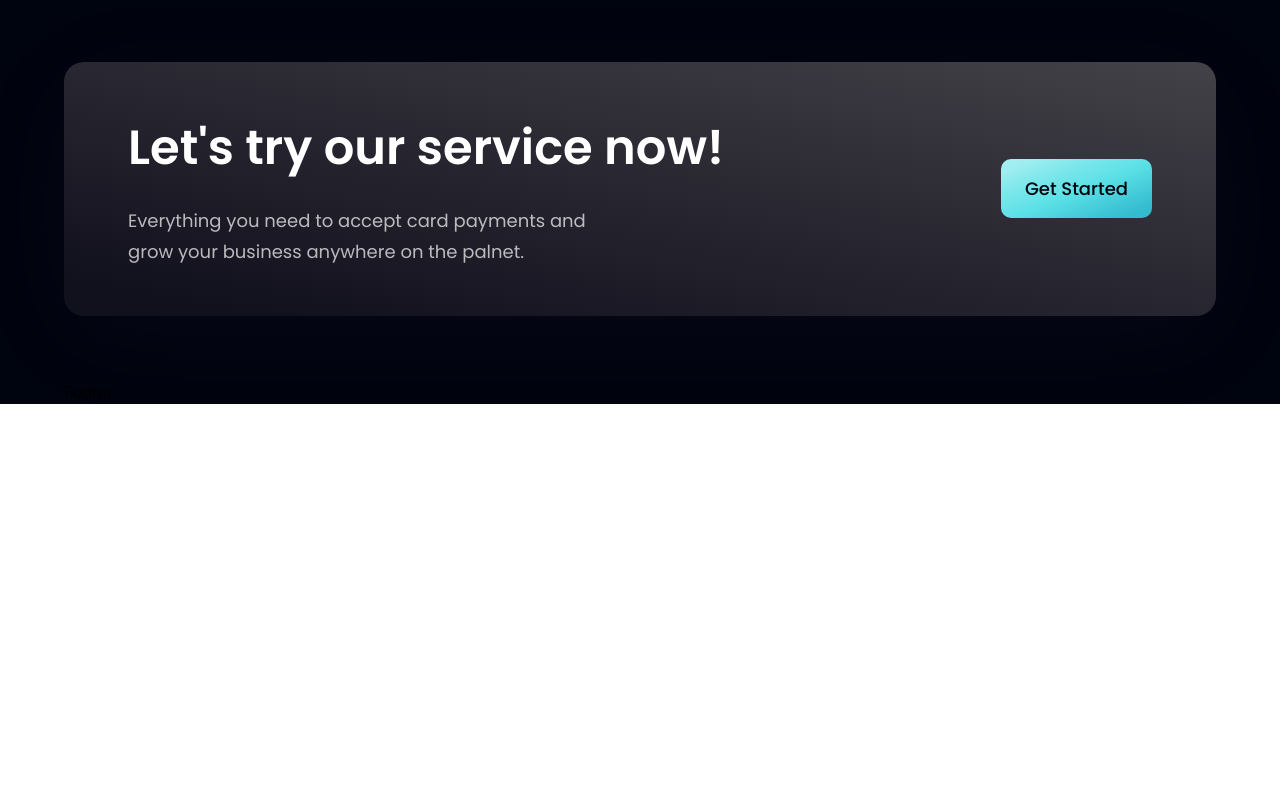
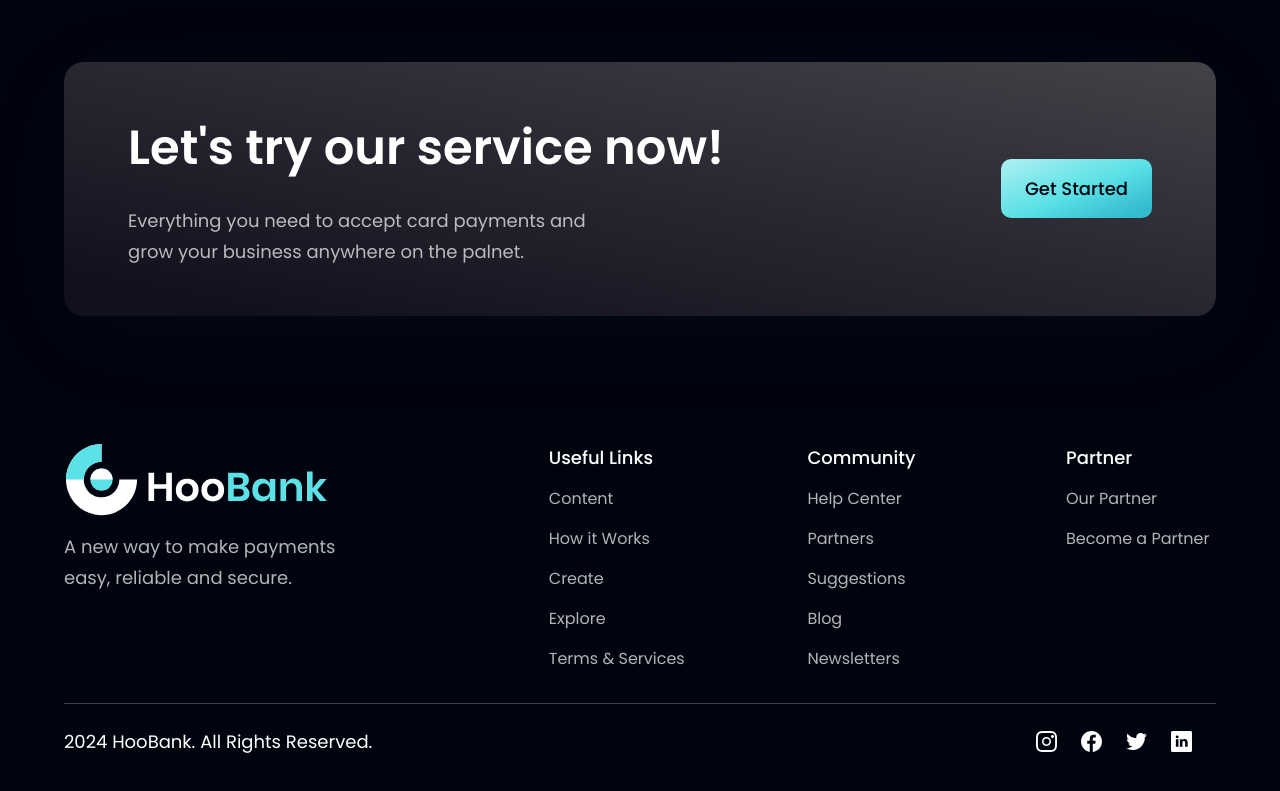
Before and after one commit to Tochukwu-Nwosu/hoobank-app, a React (Vite) app: page / in a window 1280 px wide. Shown: the part 4082-4873 px from the top of the page. Before the commit the page ends 4486 px from the top, so only its background shows below. Built offline with nearby package versions, Linux system fonts and the light colour scheme.

Commit message:
completed footer section

```diff
--- a/src/components/Footer.jsx
+++ b/src/components/Footer.jsx
@@ -1,10 +1,46 @@
-import React from 'react'
+import styles from '../style';
+import { logo } from '../assets';
+import { footerLinks, socialMedia } from '../constants';
 
 const Footer = () => {
   return (
-    <div>
-      Footer
-    </div>
+    <footer className={`${styles.flexCenter} ${styles.paddingY} flex-col`}>
+      <div className={`${styles.flexStart} md:flex-row flex-col mb-8 w-full`}>
+        <div className="flex-1 flex flex-col justify-start mr-10">
+          <img src={logo} alt="hoobank" className="w-[266px] h-[72px] object-contain" />
+          <p className={`${styles.paragraph} mt-4 max-w-[310px]`}>A new way to make payments easy, reliable and secure.</p>
+        </div>
+
+        <div className="flex-[1.5] w-full flex flex-row justify-between flex-wrap md:mt-0 mt-10">
+          {footerLinks.map((footerLink) => (
+            <div key={footerLink.key} className="flex flex-col ss:my-0 my-4 min-w-[150px]">
+              <h4 className="font-poppins font-medium text-[18px] leading-[27px] text-white">{footerLink.title}</h4>
+              <ul className="list-none mt-4">
+                {footerLink.links.map((link, index) => (
+                  <li key={link.name} className={`font-poppins font-normal text-[16px] leading-[24px] text-dimWhite hover:text-secondary cursor-pointer ${index !== footerLink.links.length - 1 ? "mb-4" : "mb-0"}`}>
+                    {link.name}
+                  </li>
+                ))}
+              </ul>
+            </div>
+          ))}
+        </div>
+      </div>
+
+      <div className="w-full flex justify-between items-center md:flex-row flex-col pt-6 border-t-[1px] border-t-[#3F3E45]">
+        <p className="font-poppins font-normal text-center text-[18px] leading-[27px] text-white">2024 HooBank. All Rights Reserved.</p>
+
+        <div className="flex flex-row md:mt-0 mt-6">
+          {socialMedia.map((social, index) => (
+            <img
+              key={social.id}
+              src={social.icon}
+              alt={social.id}
+              className={`w-[21px] h-[21px] object-contain cursor-pointer ${index !== socialMedia.length ? "mr-6" : "mr-0"}`}  />
+          ))}
+        </div>
+      </div>
+    </footer>
   )
 }
 
```
